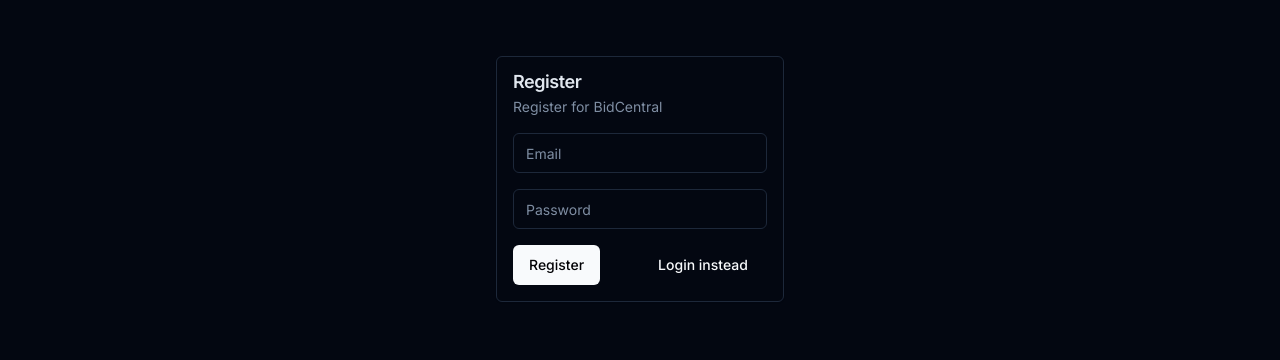
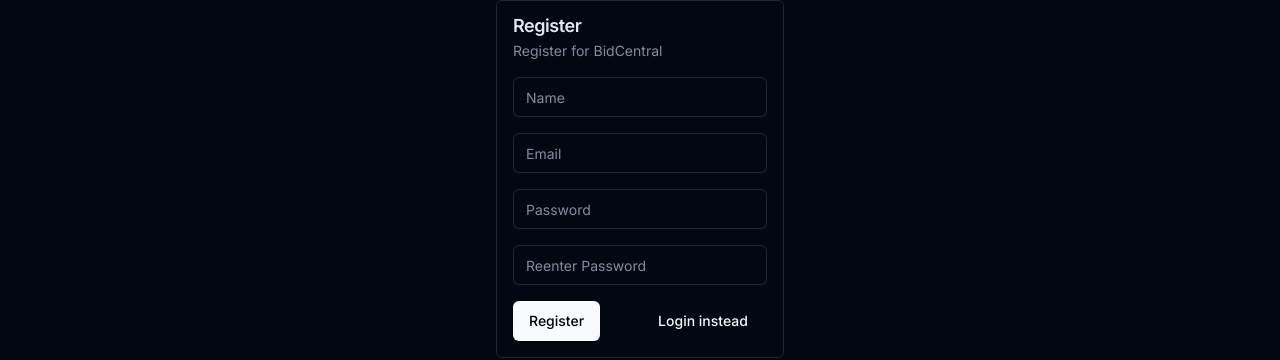
Before and after one commit to panditraghav/bidcentral, a React (Vite) app in the folder packages/client/: page /register in a window 1280 px wide. Shown: the part 221-581 px from the top of the page. Built offline with nearby package versions, Linux system fonts and the light colour scheme; no server answers.

Commit message:
User can register

```diff
--- a/packages/client/src/pages/Register.tsx
+++ b/packages/client/src/pages/Register.tsx
@@ -1,22 +1,65 @@
 import { Button } from "@/components/ui/Button";
 import { Card, CardContent, CardDescription, CardFooter, CardHeader, CardTitle } from "@/components/ui/Card";
 import { Input } from "@/components/ui/Input";
-import { Link } from "react-router-dom";
+import { setJWT } from "@/utils";
+import { SERVER_URL } from "@/utils/url";
+import { ChangeEvent, FormEvent, useState } from "react";
+import { Link, useNavigate } from "react-router-dom";
+import { toast } from "react-toastify";
 
 export default function RegisterPage() {
+    const name = useInput()
+    const email = useInput()
+    const password = useInput()
+    const rePassword = useInput()
+    const navigate = useNavigate()
+
+    async function handleSubmit(e: FormEvent) {
+        e.preventDefault()
+        if (password.value != rePassword.value) return toast("Password doesn't match", { type: 'error' })
+        try {
+            const data = await fetch(`${SERVER_URL}/users/signup`, {
+                method: 'post',
+                headers: {
+                    'Content-Type': 'application/json'
+                },
+                body: JSON.stringify({
+                    name: name.value,
+                    email: email.value,
+                    password: password.value
+                })
+            }).then(res => res.json())
+
+            if (data.token) {
+                setJWT(data.token)
+                navigate('/')
+            } else {
+                throw Error('No token!')
+            }
+        } catch (error) {
+            console.log(error)
+            toast("Some error occured", { type: 'error' })
+        }
+    }
+
     return (
-        <div className="w-screen h-screen flex justify-center items-center absolute top-0 left-0">
+        <form
+            className="w-screen h-screen flex justify-center items-center absolute top-0 left-0"
+            onSubmit={handleSubmit}
+        >
             <Card className="w-72">
                 <CardHeader>
                     <CardTitle>Register</CardTitle>
                     <CardDescription>Register for BidCentral</CardDescription>
                 </CardHeader>
                 <CardContent className="space-y-4">
-                    <Input placeholder="Email" type="email" />
-                    <Input placeholder="Password" type="password" />
+                    <Input placeholder="Name" type="text" {...name} />
+                    <Input placeholder="Email" type="email" {...email} />
+                    <Input placeholder="Password" type="password" {...password} />
+                    <Input placeholder="Reenter Password" type="password" {...rePassword} />
                 </CardContent>
                 <CardFooter className="justify-between">
-                    <Button>Register</Button>
+                    <Button type="submit">Register</Button>
                     <Button variant="link" asChild>
                         <Link to="/login" className="w-32">
                             Login instead
@@ -24,6 +67,12 @@
                     </Button>
                 </CardFooter>
             </Card>
-        </div>
+        </form>
     )
 }
+
+function useInput(initialValue: string | undefined = '') {
+    const [value, setValue] = useState(initialValue)
+
+    return { value, onChange: (e: ChangeEvent<HTMLInputElement>) => setValue(e.target.value) }
+}
```
